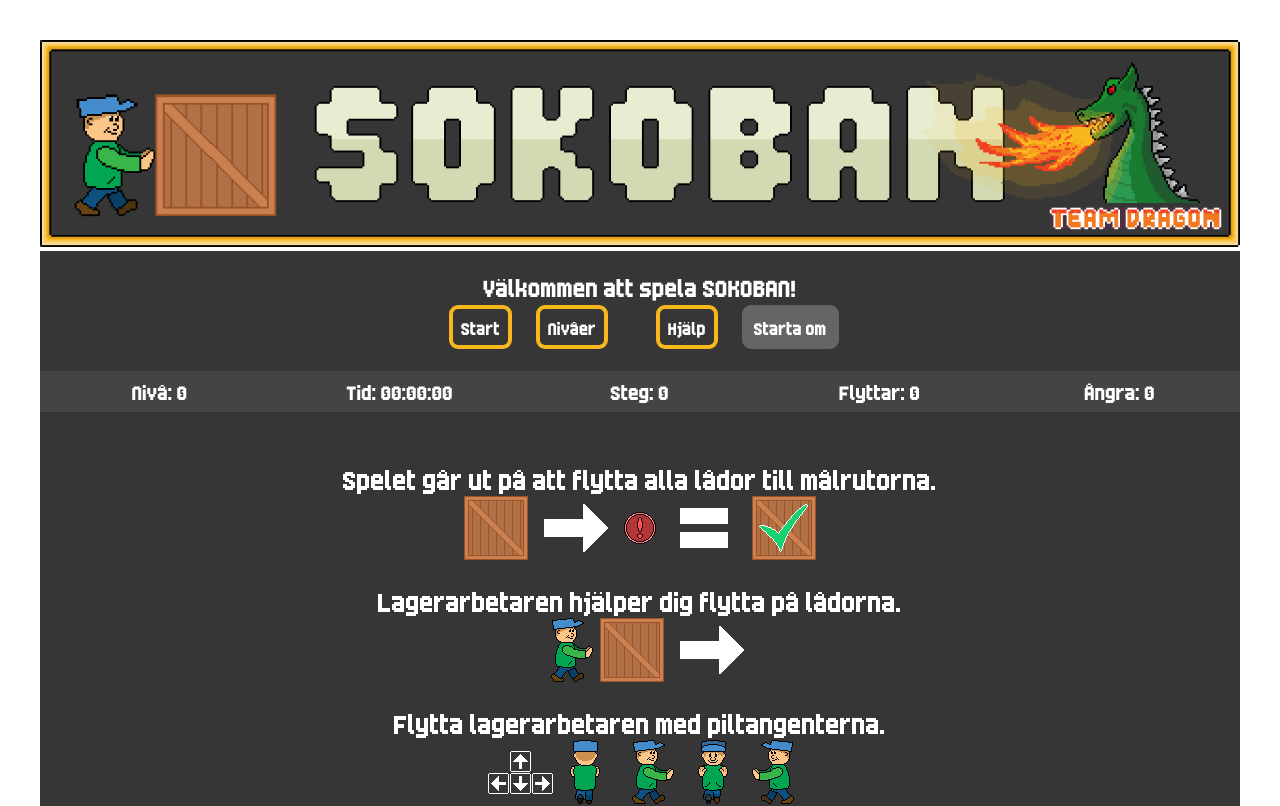
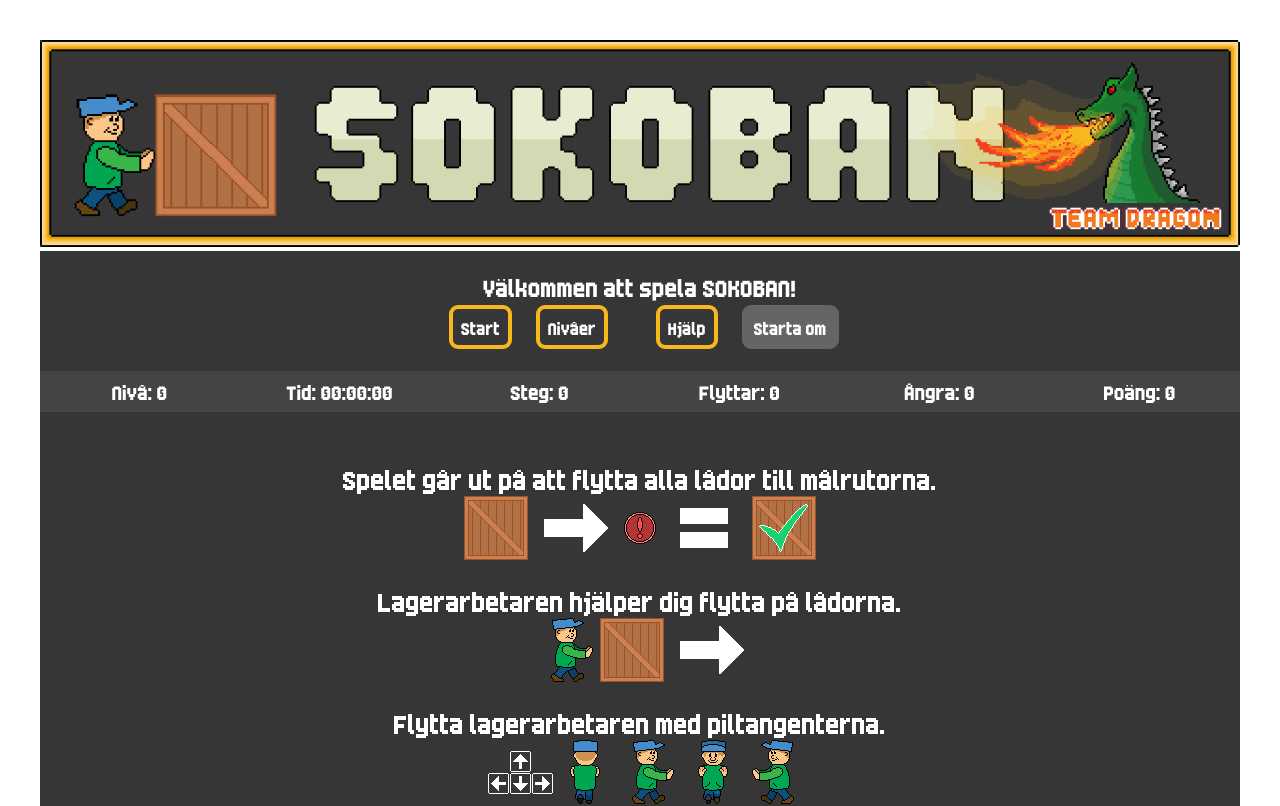
Before and after one commit to Lennart-321/sokoban-dragon, a React (Vite) app: page / in a window 1280 px wide. Shown: the top 806 px of the page. Built offline with nearby package versions, Linux system fonts and the light colour scheme.

Commit message:
Score added to Information component

```diff
--- a/src/App.tsx
+++ b/src/App.tsx
@@ -58,6 +58,7 @@ function App() {
         moves={moves}
         pushes={pushes}
         backSteps={backSteps}
+        boxesOnTargets={game?.getNrBoxesOnTarget() ?? 0}
         restart={restart}
         running={running}
         setRestart={setRestart}
--- a/src/classes/GameState.tsx
+++ b/src/classes/GameState.tsx
@@ -45,4 +45,10 @@ export class GameState {
   public nrOfMoves() {
     return this.backTrace.length;
   }
+  public getNrBoxesOnTarget() {
+    return this.board.reduce(
+      (nrBox, row) => nrBox + row.reduce((nrRowBox, state) => nrRowBox + (state === 6 ? 1 : 0), 0),
+      0
+    );
+  }
 }
--- a/src/components/Information.tsx
+++ b/src/components/Information.tsx
@@ -6,6 +6,7 @@ export interface IInformationProps {
   moves: number;
   pushes: number;
   backSteps: number;
+  boxesOnTargets: number;
   restart: boolean;
   running: boolean;
   setRestart: React.Dispatch<React.SetStateAction<boolean>>;
@@ -18,6 +19,7 @@ export function Information({
   moves,
   pushes,
   backSteps,
+  boxesOnTargets,
   restart,
   running,
   setRestart,
@@ -78,6 +80,9 @@ export function Information({
 
     return hoursString + ":" + minutesString + ":" + secondsString;
   };
+  const score = () => {
+    return 1000 * boxesOnTargets - 5 * pushes - moves - seconds - 30 * backSteps;
+  };
 
   if (levelNbr === -1) levelNbr = 0;
 
@@ -89,6 +94,7 @@ export function Information({
         <div>Steg: {moves}</div>
         <div>Flyttar: {pushes}</div>
         <div>Ångra: {backSteps}</div>
+        <div>Poäng: {score()}</div>
       </section>
     </>
   );
--- a/src/css/information.css
+++ b/src/css/information.css
@@ -2,7 +2,7 @@
   font-family: "RetroGame";
   font-size: 1.5rem;
   display: grid;
-  grid-template-columns: repeat(5, 1fr);
+  grid-template-columns: repeat(6, 1fr);
   grid-template-rows: 1fr;
   align-items: center;
   height: 40px;
```
